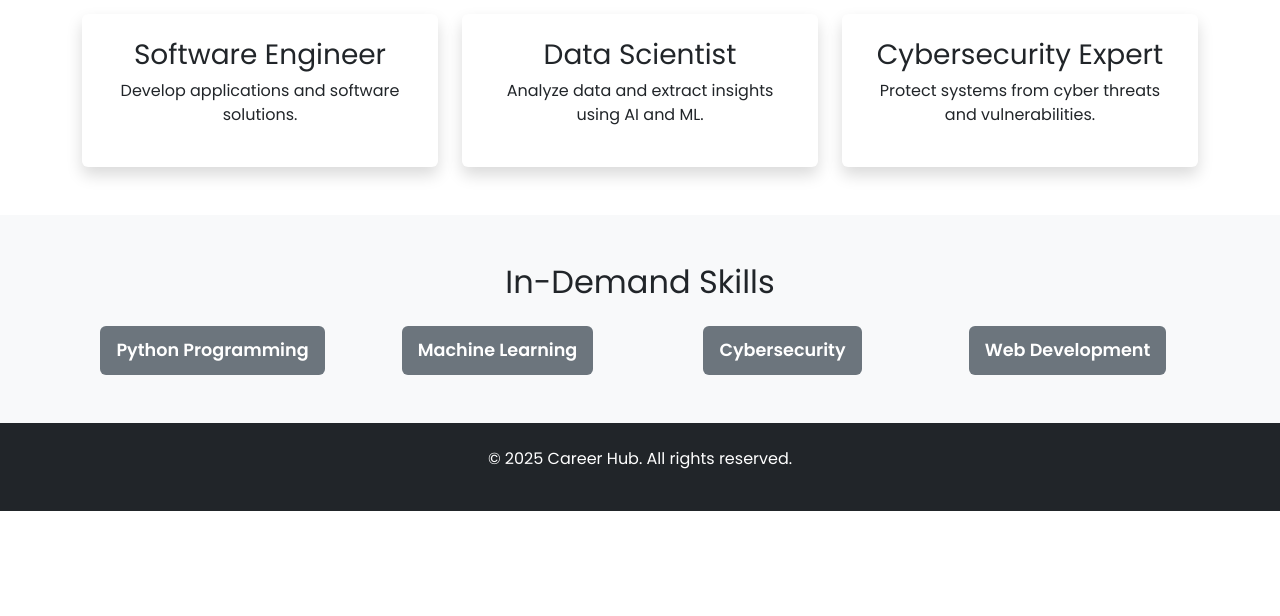
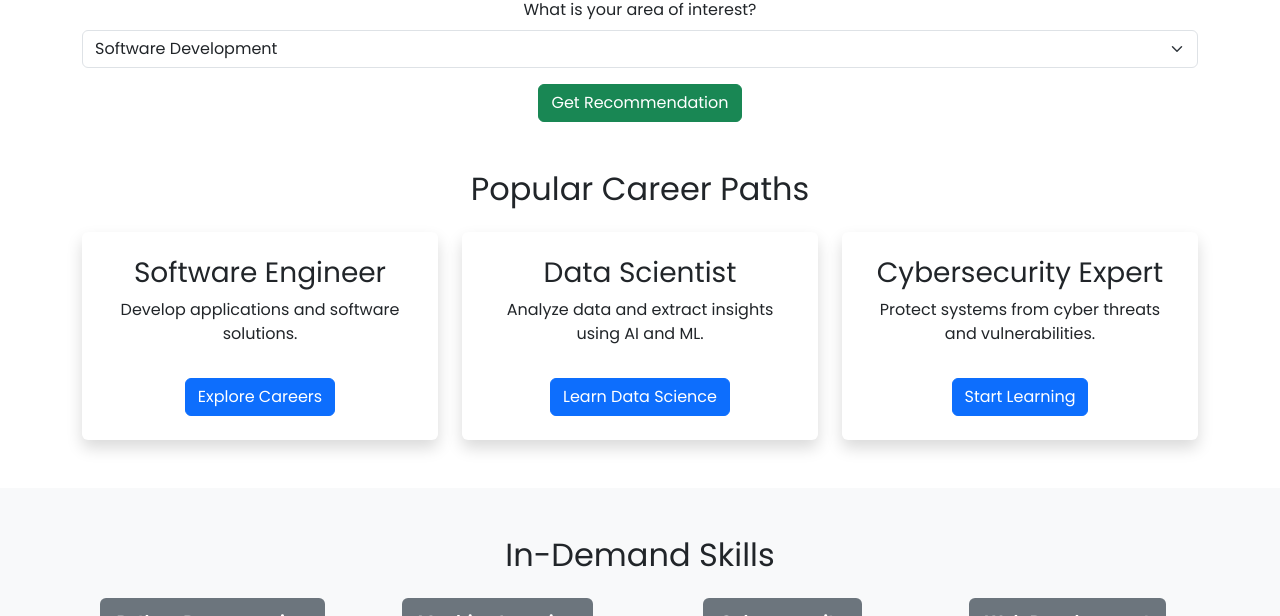
Before and after one commit to kishoretn84/career-hub, a plain HTML site: page index.html in a window 1280 px wide. Shown: the part 589-1205 px from the top of the page. Before the commit the page ends 1100 px from the top, so only its background shows below. Drawn offline with nearby package versions, Linux system fonts and the light colour scheme.

Commit message:
Update index.html

```diff
--- a/index.html
+++ b/index.html
@@ -37,8 +37,23 @@
             <a href="#careers" class="btn btn-warning btn-lg">Get Started</a>
         </div>
     </section>
-
-    <!-- Career Section -->
+<!-- Career Recommendation Form -->
+<section id="recommendation" class="container text-center my-5">
+    <h2>Find the Right Career Path</h2>
+    <form id="careerForm">
+        <div class="mb-3">
+            <label for="interest" class="form-label">What is your area of interest?</label>
+            <select class="form-select" id="interest">
+                <option value="software">Software Development</option>
+                <option value="data">Data Science</option>
+                <option value="cybersecurity">Cybersecurity</option>
+            </select>
+        </div>
+        <button type="submit" class="btn btn-success">Get Recommendation</button>
+    </form>
+    <div id="suggestionResult" class="mt-4"></div>
+</section>
+   <!-- Career Section with Redirection -->
 <section id="careers" class="container text-center my-5">
     <h2 class="mb-4">Popular Career Paths</h2>
     <div class="row">
@@ -46,18 +61,21 @@
             <div class="career-card shadow p-4 rounded">
                 <h3>Software Engineer</h3>
                 <p>Develop applications and software solutions.</p>
+                <a href="https://www.linkedin.com/jobs/software-engineer-jobs" class="btn btn-primary mt-3" target="_blank">Explore Careers</a>
             </div>
         </div>
         <div class="col-md-4">
             <div class="career-card shadow p-4 rounded">
                 <h3>Data Scientist</h3>
                 <p>Analyze data and extract insights using AI and ML.</p>
+                <a href="https://www.coursera.org/courses?query=data%20science" class="btn btn-primary mt-3" target="_blank">Learn Data Science</a>
             </div>
         </div>
         <div class="col-md-4">
             <div class="career-card shadow p-4 rounded">
                 <h3>Cybersecurity Expert</h3>
                 <p>Protect systems from cyber threats and vulnerabilities.</p>
+                <a href="https://www.udemy.com/course/cyber-security-for-beginners/" class="btn btn-primary mt-3" target="_blank">Start Learning</a>
             </div>
         </div>
     </div>
```
Lines whose indentation alone changed are shown as unchanged.
